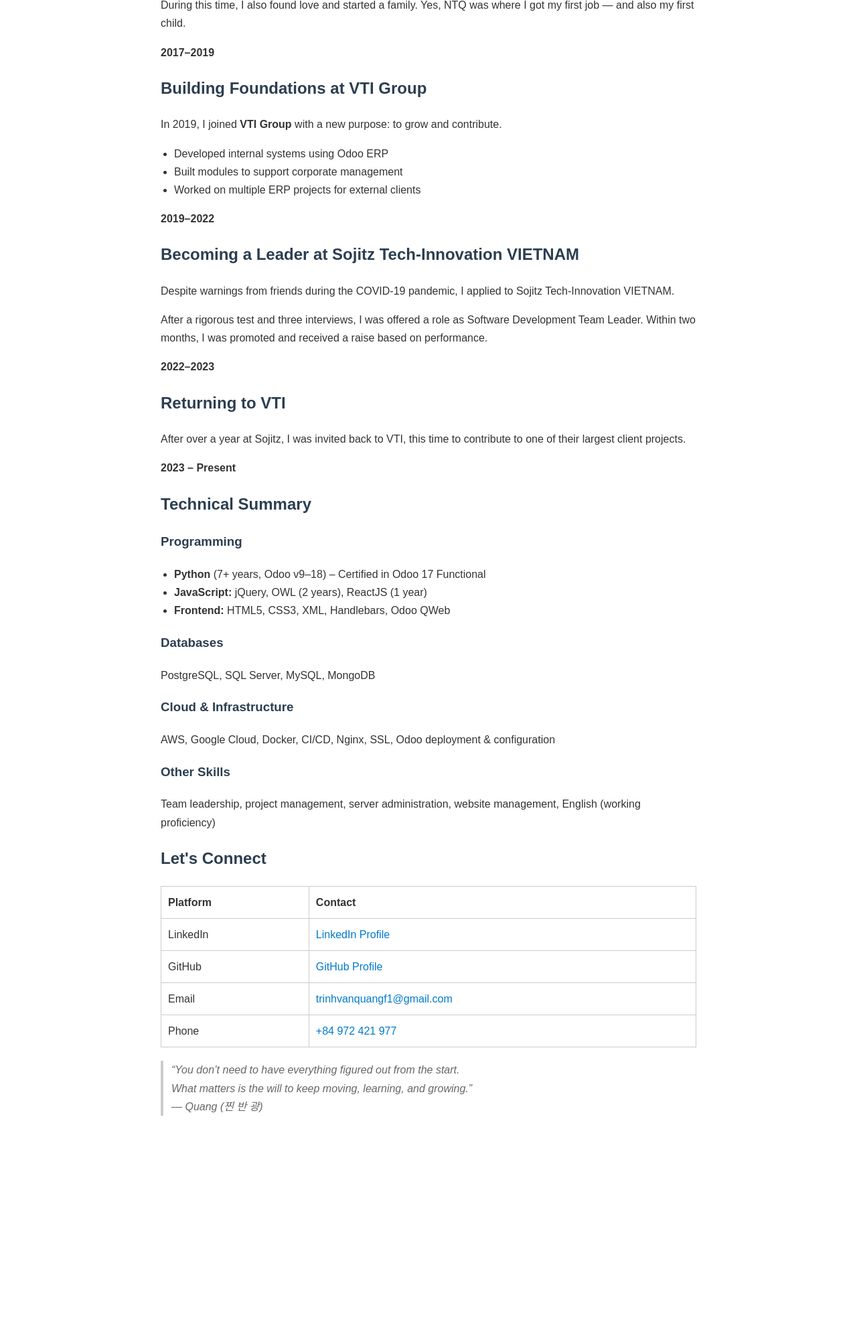
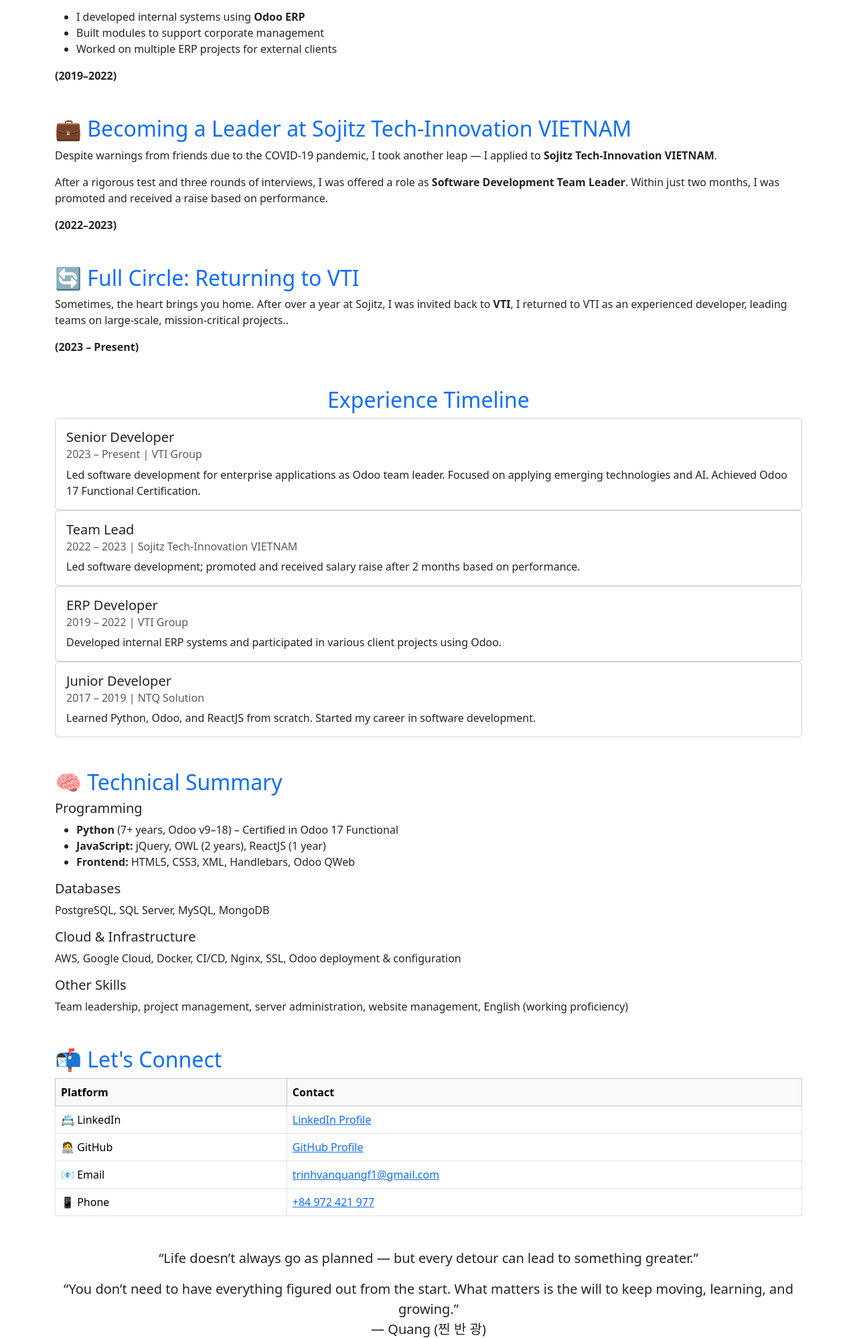
Before and after one commit to quodoo/quodoo.github.io, a plain HTML site: page index.html in a window 1280 px wide. Shown: the part 802-2800 px from the top of the page at 67% size. Before the commit the page ends 2508 px from the top, so only its background shows below. Drawn offline with nearby package versions, Linux system fonts and the light colour scheme.

Commit message:
update profile

```diff
--- a/index.html
+++ b/index.html
@@ -2,143 +2,145 @@
 <html lang="en">
 <head>
   <meta charset="UTF-8" />
-  <meta name="viewport" content="width=device-width, initial-scale=1.0"/>
-  <title>About Quang</title>
-  <style>
-    body {
-      font-family: sans-serif;
-      line-height: 1.7;
-      max-width: 800px;
-      margin: 40px auto;
-      padding: 0 20px;
-      color: #333;
-      background-color: #fff;
-    }
-    h1, h2, h3 {
-      color: #2c3e50;
-    }
-    blockquote {
-      font-style: italic;
-      color: #666;
-      border-left: 4px solid #ccc;
-      padding-left: 12px;
-      margin: 20px 0;
-    }
-    ul {
-      margin: 0;
-      padding-left: 20px;
-    }
-    table {
-      width: 100%;
-      border-collapse: collapse;
-      margin: 20px 0;
-    }
-    td, th {
-      padding: 10px;
-      border: 1px solid #ccc;
-      text-align: left;
-    }
-    a {
-      color: #007acc;
-      text-decoration: none;
-    }
-    a:hover {
-      text-decoration: underline;
-    }
-  </style>
+  <meta name="viewport" content="width=device-width, initial-scale=1.0" />
+  <title>Quang's GitHub Profile</title>
+  <link href="assets/bootstrap/css/bootstrap.min.css" rel="stylesheet">
+  <link href="assets/css/index.css" rel="stylesheet">
 </head>
 <body>
+  <div class="container py-5">
+    <header class="text-center mb-5">
+      <h1 class="fw-bold">👋 Welcome to My GitHub Profile!</h1>
+      <p class="lead">Hi there! I'm <strong>Quang</strong> (찐 반 광) — thank you for stopping by! I'm happy you're here, and I'd love to share a bit about myself and my journey as a developer.</p>
+    </header>
 
-  <h1>Welcome to My GitHub Profile!</h1>
-  <p>Hi there! I'm <strong>Quang</strong> (찐 반 광) — thank you for stopping by!<br>
-  I'm happy you're here, and I'd love to share a bit about myself and my journey as a developer.</p>
+    <section class="mb-5">
+      <h2 class="text-primary">🧭 My Journey</h2>
+      <p>I was born in 1992 into a humble, education-driven family in Vietnam. I was fortunate enough to attend one of the top universities in the country — the Military Technical Academy. But after three years, I made a bold and difficult decision: I dropped out to support myself and my family.</p>
+      <p>That choice led me through many different paths — working as a kitchen assistant, parking attendant, karaoke staff, factory worker, and electronics assembler. It was a tough phase, but one that taught me resilience and grit.</p>
+      <p>Eventually, I took a leap of faith and began an internship in programming — despite knowing almost nothing about code.</p>
+    </section>
 
-  <blockquote>
-    “Life doesn’t always go as planned — but every detour can lead to something greater.”
-  </blockquote>
-
-  <h2>My Journey</h2>
-  <p>I was born in 1992 into a humble, education-driven family in Vietnam. I was fortunate enough to attend one of the top universities in the country — the Military Technical Academy. But after three years, I made a bold and difficult decision: I dropped out to support myself and my family.</p>
-
-  <p>That choice led me through many different paths — working as a kitchen assistant, parking attendant, karaoke staff, factory worker, and electronics assembler. It was a tough phase, but one that taught me resilience and grit.</p>
-
-  <p>Eventually, I took a leap of faith and began an internship in programming — despite knowing almost nothing about code.</p>
-
-  <h2>My First Break</h2>
+    <section class="mb-5">
+      <h2 class="text-primary">🚀 My First Break</h2>
       <p>I got my first chance at <strong>NTQ Solution</strong>, where I met the mentor who changed my life. Instead of criticizing what I lacked, he gave me a chance and taught me from scratch. It was there that I fell in love with software development and learned:</p>
       <ul>
-    <li>Python</li>
-    <li>Odoo</li>
-    <li>ReactJS</li>
+        <li>🐍 Python</li>
+        <li>🧩 Odoo</li>
+        <li>⚛️ ReactJS</li>
       </ul>
-  <p>During this time, I also found love and started a family. Yes, NTQ was where I got my first job — and also my first child.</p>
-  <p><strong>2017–2019</strong></p>
+      <p>During this time, I also found love and started a family. Yes, NTQ was where I got my first job — and also my first child. <strong>(2017–2019)</strong></p>
+    </section>
 
-  <h2>Building Foundations at VTI Group</h2>
+    <section class="mb-5">
+      <h2 class="text-primary">🧱 Building Foundations at VTI Group</h2>
       <p>In 2019, I joined <strong>VTI Group</strong> with a new purpose: to grow and contribute.</p>
       <ul>
-    <li>Developed internal systems using Odoo ERP</li>
+        <li>I developed internal systems using <strong>Odoo ERP</strong></li>
         <li>Built modules to support corporate management</li>
         <li>Worked on multiple ERP projects for external clients</li>
       </ul>
-  <p><strong>2019–2022</strong></p>
+      <p><strong>(2019–2022)</strong></p>
+    </section>
 
-  <h2>Becoming a Leader at Sojitz Tech-Innovation VIETNAM</h2>
-  <p>Despite warnings from friends during the COVID-19 pandemic, I applied to Sojitz Tech-Innovation VIETNAM.</p>
-  <p>After a rigorous test and three interviews, I was offered a role as Software Development Team Leader. Within two months, I was promoted and received a raise based on performance.</p>
-  <p><strong>2022–2023</strong></p>
+    <section class="mb-5">
+      <h2 class="text-primary">💼 Becoming a Leader at Sojitz Tech-Innovation VIETNAM</h2>
+      <p>Despite warnings from friends due to the COVID-19 pandemic, I took another leap — I applied to <strong>Sojitz Tech-Innovation VIETNAM</strong>.</p>
+      <p>After a rigorous test and three rounds of interviews, I was offered a role as <strong>Software Development Team Leader</strong>. Within just two months, I was promoted and received a raise based on performance.</p>
+      <p><strong>(2022–2023)</strong></p>
+    </section>
 
-  <h2>Returning to VTI</h2>
-  <p>After over a year at Sojitz, I was invited back to VTI, this time to contribute to one of their largest client projects.</p>
-  <p><strong>2023 – Present</strong></p>
+    <section class="mb-5">
+      <h2 class="text-primary">🔄 Full Circle: Returning to VTI</h2>
+      <p>Sometimes, the heart brings you home. After over a year at Sojitz, I was invited back to <strong>VTI</strong>,
+        I returned to VTI as an experienced developer, leading teams on large-scale, mission-critical projects..
+    </p>
+      <p><strong>(2023 – Present)</strong></p>
+    </section>
 
-  <h2>Technical Summary</h2>
+    <section class="mb-5">
+      <h2 class="text-primary text-center">Experience Timeline</h2>
+      <div class="timeline">
+        <div class="timeline-item left timeline-item-current">
+          <div class="card">
+            <div class="card-body">
+              <h5 class="card-title">Senior Developer</h5>
+              <h6 class="card-subtitle mb-2 text-muted">2023 – Present | VTI Group</h6>
+              <p class="card-text">
+                Led software development for enterprise applications as Odoo team leader.
+                Focused on applying emerging technologies and AI.
+                Achieved Odoo 17 Functional Certification.
+            </p>
+            </div>
+          </div>
+        </div>
+        <div class="timeline-item right timeline-item-dark">
+          <div class="card">
+            <div class="card-body">
+              <h5 class="card-title">Team Lead</h5>
+              <h6 class="card-subtitle mb-2 text-muted">2022 – 2023 | Sojitz Tech-Innovation VIETNAM</h6>
+              <p class="card-text">Led software development; promoted and received salary raise after 2 months based on performance.</p>
+            </div>
+          </div>
+        </div>
+        <div class="timeline-item left timeline-item-dark">
+          <div class="card">
+            <div class="card-body">
+              <h5 class="card-title">ERP Developer</h5>
+              <h6 class="card-subtitle mb-2 text-muted">2019 – 2022 | VTI Group</h6>
+              <p class="card-text">Developed internal ERP systems and participated in various client projects using Odoo.</p>
+            </div>
+          </div>
+        </div>
+        <div class="timeline-item right timeline-item-dark">
+          <div class="card">
+            <div class="card-body">
+              <h5 class="card-title">Junior Developer</h5>
+              <h6 class="card-subtitle mb-2 text-muted">2017 – 2019 | NTQ Solution</h6>
+              <p class="card-text">Learned Python, Odoo, and ReactJS from scratch. Started my career in software development.</p>
+            </div>
+          </div>
+        </div>
+      </div>
+    </section>
 
-  <h3>Programming</h3>
+
+    <section class="mb-5">
+      <h2 class="text-primary">🧠 Technical Summary</h2>
+      <h5>Programming</h5>
       <ul>
         <li><strong>Python</strong> (7+ years, Odoo v9–18) – Certified in Odoo 17 Functional</li>
         <li><strong>JavaScript:</strong> jQuery, OWL (2 years), ReactJS (1 year)</li>
         <li><strong>Frontend:</strong> HTML5, CSS3, XML, Handlebars, Odoo QWeb</li>
       </ul>
+      <h5>Databases</h5>
+      <p>PostgreSQL, SQL Server, MySQL, MongoDB</p>
+      <h5>Cloud & Infrastructure</h5>
+      <p>AWS, Google Cloud, Docker, CI/CD, Nginx, SSL, Odoo deployment & configuration</p>
+      <h5>Other Skills</h5>
+      <p>Team leadership, project management, server administration, website management, English (working proficiency)</p>
+    </section>
 
-  <h3>Databases</h3>
-  <p>PostgreSQL, SQL Server, MySQL, MongoDB</p>
+    <section class="mb-5">
+      <h2 class="text-primary">📬 Let's Connect</h2>
+      <table class="table table-bordered">
+        <thead class="table-light">
+          <tr><th>Platform</th><th>Contact</th></tr>
+        </thead>
+        <tbody>
+          <tr><td>📇 LinkedIn</td><td><a href="https://www.linkedin.com/in/quang-tri%CC%A3nh-v%C4%83n-7012b6115/" target="_blank">LinkedIn Profile</a></td></tr>
+          <tr><td>🧑‍💻 GitHub</td><td><a href="https://github.com/quodoo" target="_blank">GitHub Profile</a></td></tr>
+          <tr><td>📧 Email</td><td><a href="mailto:trinhvanquangf1@gmail.com">trinhvanquangf1@gmail.com</a></td></tr>
+          <tr><td>📱 Phone</td><td><a href="tel:+84972421977">+84 972 421 977</a></td></tr>
+        </tbody>
+      </table>
+    </section>
 
-  <h3>Cloud & Infrastructure</h3>
-  <p>AWS, Google Cloud, Docker, CI/CD, Nginx, SSL, Odoo deployment & configuration</p>
-
-  <h3>Other Skills</h3>
-  <p>Team leadership, project management, server administration, website management, English (working proficiency)</p>
-
-  <h2>Let's Connect</h2>
-  <table>
-    <tr>
-      <th>Platform</th>
-      <th>Contact</th>
-    </tr>
-    <tr>
-      <td>LinkedIn</td>
-      <td><a href="https://www.linkedin.com/in/quang-tri%CC%A3nh-v%C4%83n-7012b6115/" target="_blank">LinkedIn Profile</a></td>
-    </tr>
-    <tr>
-      <td>GitHub</td>
-      <td><a href="https://github.com/quodoo" target="_blank">GitHub Profile</a></td>
-    </tr>
-    <tr>
-      <td>Email</td>
-      <td><a href="mailto:trinhvanquangf1@gmail.com">trinhvanquangf1@gmail.com</a></td>
-    </tr>
-    <tr>
-      <td>Phone</td>
-      <td><a href="tel:+84972421977">+84 972 421 977</a></td>
-    </tr>
-  </table>
-
-  <blockquote>
-    “You don’t need to have everything figured out from the start.<br />
-    What matters is the will to keep moving, learning, and growing.”<br />
-    — Quang (찐 반 광)
-  </blockquote>
-
+    <footer class="text-center">
+        <blockquote class="blockquote">“Life doesn’t always go as planned — but every detour can lead to something greater.”</blockquote>
+      <blockquote class="blockquote">“You don’t need to have everything figured out from the start. What matters is the will to keep moving, learning, and growing.”<br> — Quang (찐 반 광)</blockquote>
+    </footer>
+  </div>
+  <script src="assets/bootstrap/js/bootstrap.bundle.min.js"></script>
 </body>
 </html>
```
Lines whose indentation alone changed are shown as unchanged.
